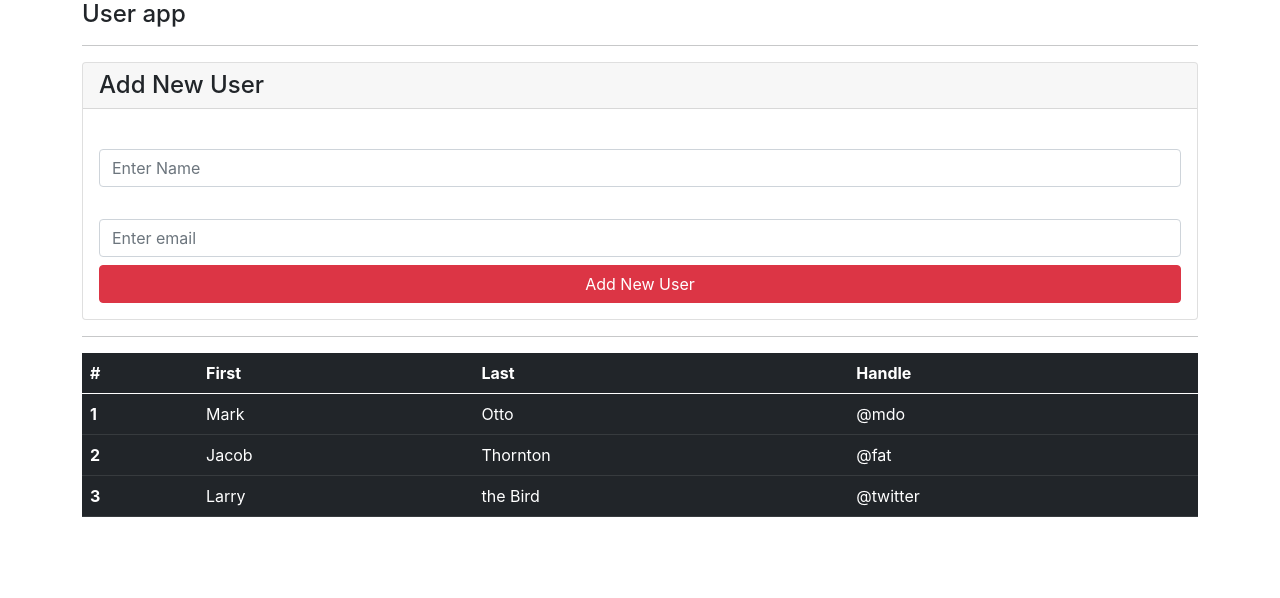
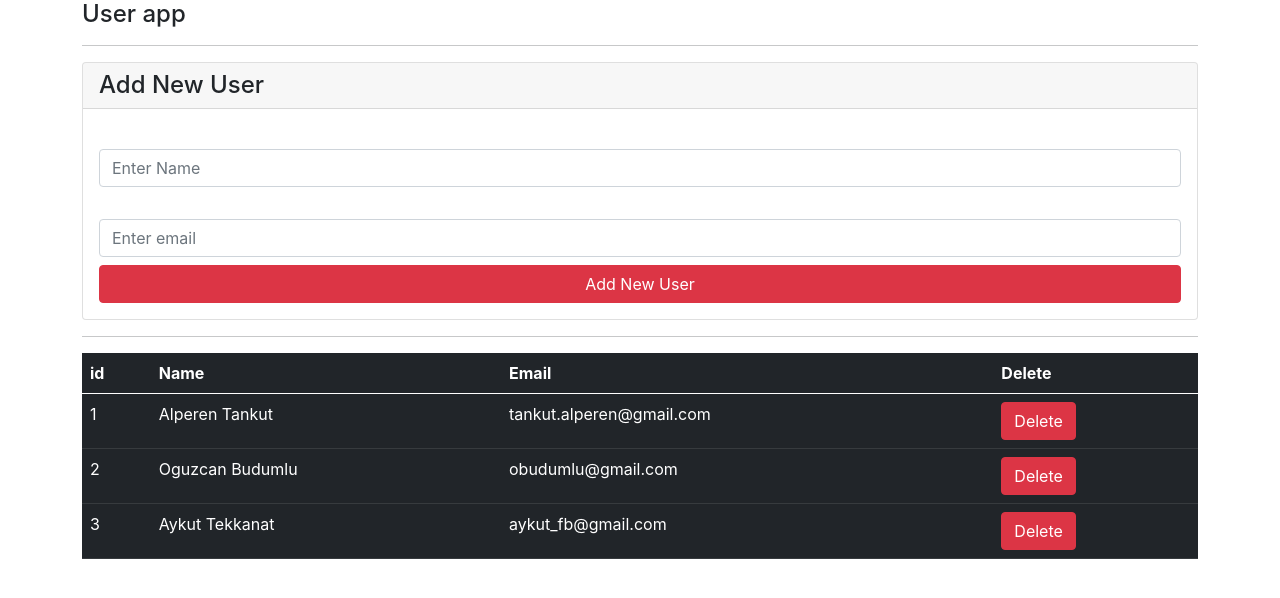
Before and after one commit to alperentankut/worksheet, a React (Create React App) app in the folder Javascript/React/onevideoreact/: page / in a window 1280 px wide. Shown: the top 598 px of the page. Built offline with nearby package versions, Linux system fonts and the light colour scheme.

Commit message:
React update

```diff
--- a/Javascript/React/onevideoreact/src/App.js
+++ b/Javascript/React/onevideoreact/src/App.js
@@ -18,13 +18,13 @@ class App extends Component {
         },
         {
           id : 2,
-          name : "Alperen",
-          email : "tankut.alperen1@gmail.com"
+          name : "Oguzcan Budumlu",
+          email : "obudumlu@gmail.com"
         },
         {
           id : 3,
-          name : "Tankut",
-          email : "tankut.alperen2@gmail.com"
+          name : "Aykut Tekkanat",
+          email : "aykut_fb@gmail.com"
         },
       ]
     };
@@ -37,7 +37,7 @@ class App extends Component {
         <hr />
         <AddUser />
         <hr/>
-        <Users />
+        <Users users={this.state.users}/>
       </div>
     )
   }
--- /dev/null
+++ b/Javascript/React/onevideoreact/src/components/User.js
@@ -0,0 +1,23 @@
+import React, { Component } from "react";
+
+
+
+class User extends Component{
+
+
+    render(){
+        const {id, name, email} = this.props;
+
+        return(
+            <tr>
+                <td>{id}</td>
+                <td>{name}</td>
+                <td>{email}</td>
+                <td><button className="btn btn-danger">Delete</button></td>
+
+            </tr>
+        )
+    }
+}
+
+export default User;
--- a/Javascript/React/onevideoreact/src/components/Users.js
+++ b/Javascript/React/onevideoreact/src/components/Users.js
@@ -1,43 +1,31 @@
 import React, { Component } from "react";
+import User from "./User";
 
 class Users extends Component {
 
 
-    render(){
+    render() {
+        const { users } = this.props
 
         return (
             <table className="table table-dark">
                 <thead>
                     <tr>
-                     <th scope="col">#</th>
-                     <th scope="col">First</th>
-                     <th scope="col">Last</th>
-                     <th scope="col">Handle</th>
+                        <th scope="col">id</th>
+                        <th scope="col">Name</th>
+                        <th scope="col">Email</th>
+                        <th scope="col">Delete</th>
                     </tr>
                 </thead>
                 <tbody>
-                    <tr>
-                     <th scope="row">1</th>
-                     <td>Mark</td>
-                     <td>Otto</td>
-                     <td>@mdo</td>
-                    </tr>
-                    <tr>
-                     <th scope="row">2</th>
-                     <td>Jacob</td>
-                     <td>Thornton</td>
-                     <td>@fat</td>
-                    </tr>
-                    <tr>
-                     <th scope="row">3</th>
-                     <td>Larry</td>
-                     <td>the Bird</td>
-                     <td>@twitter</td>
-                    </tr>
+                {users.map(user => {
+                        const { id, name, email } = user;
+
+                        return <User key={id} id={id} name={name} email={email} />;
+                })}
                 </tbody>
             </table>
-
-        )
+        );
     }
 }
 export default Users;
```
